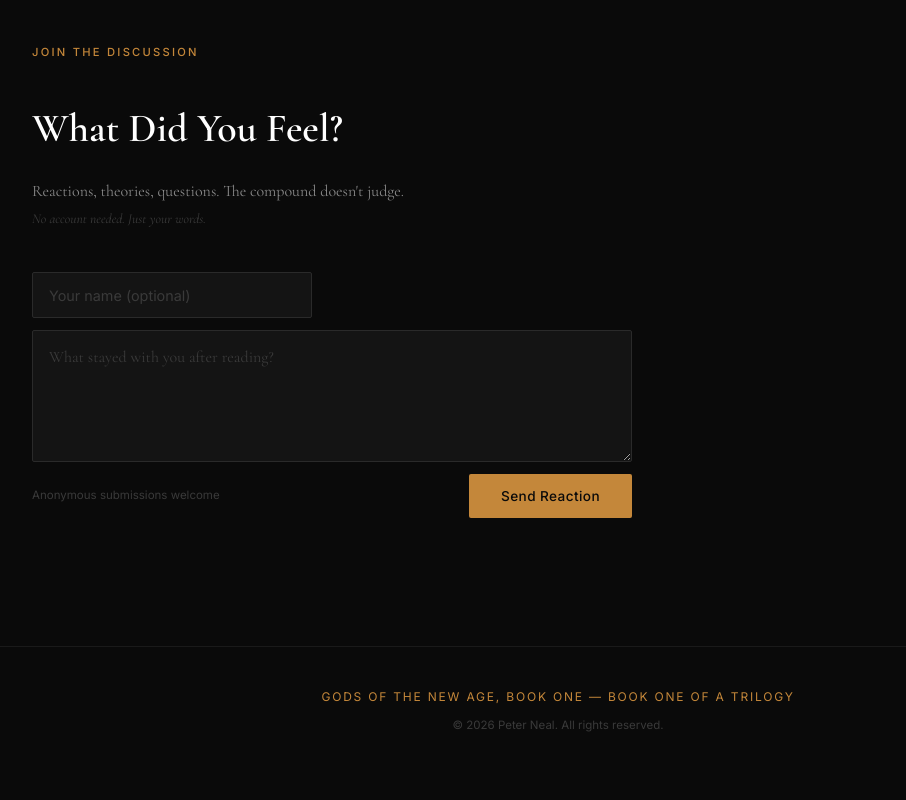
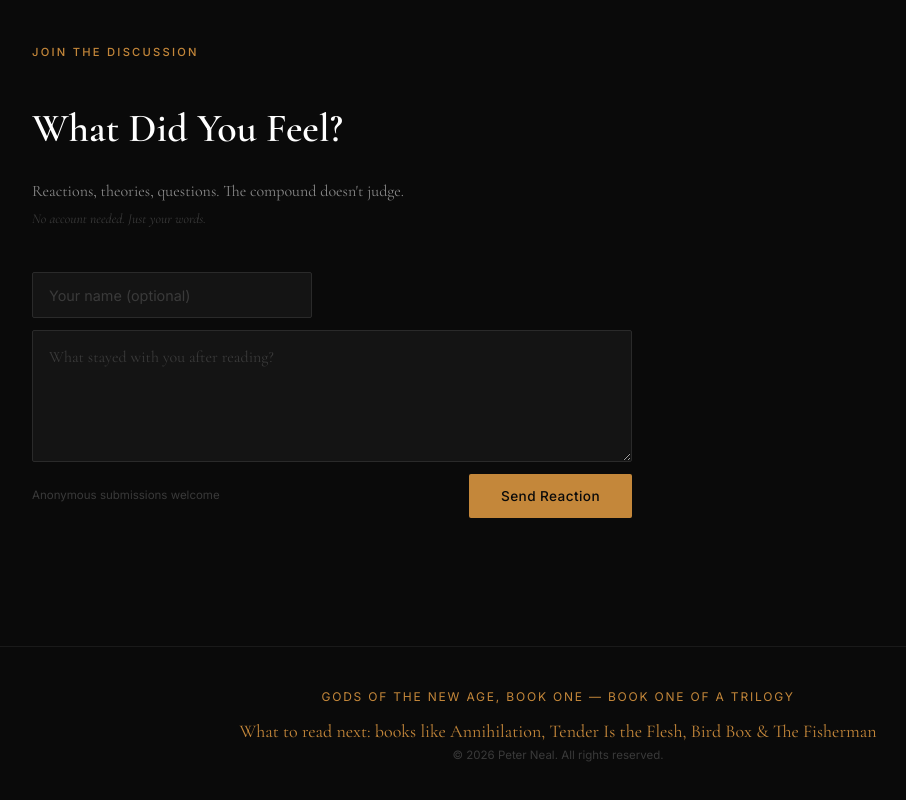
Before and after one commit to roguenealer/womb-of-shadows, a plain HTML site: page index.html in a window 1280 px wide. Shown: the part 4518-5318 px from the top of the page, without its empty margins (82-988 px from the left). Before the commit the page ends 5293 px from the top, so only its background shows below. Drawn offline with nearby package versions, Linux system fonts and the light colour scheme.

Commit message:
Footer: link to books-like recommendation pages

```diff
--- a/index.html
+++ b/index.html
@@ -314,6 +314,7 @@
         <div class="container">
             <div class="footer-inner">
                 <p class="footer-trilogy">Gods of the New Age, Book One &mdash; Book One of a Trilogy</p>
+                <p class="footer-recs"><a href="books-like/">What to read next: books like Annihilation, Tender Is the Flesh, Bird Box &amp; The Fisherman</a></p>
                 <p class="footer-copy">&copy; 2026 Peter Neal. All rights reserved.</p>
             </div>
         </div>
```
